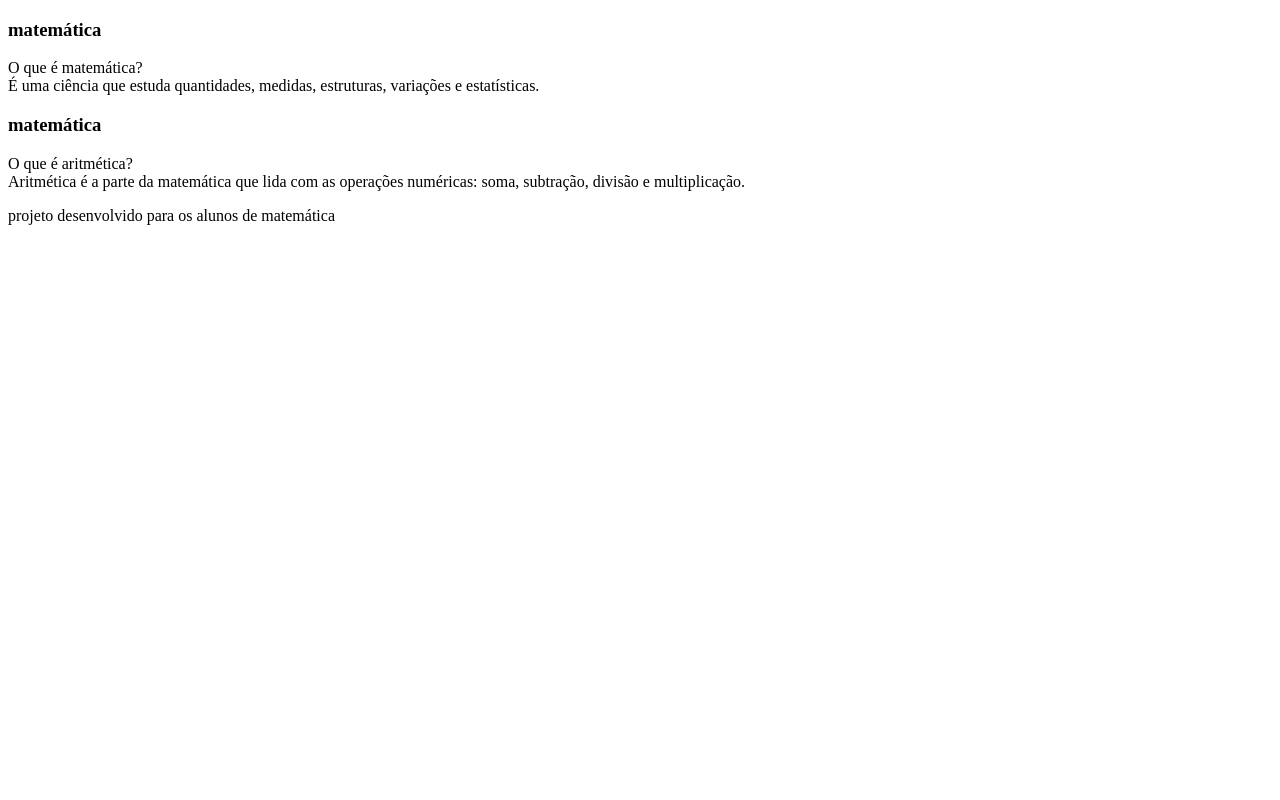
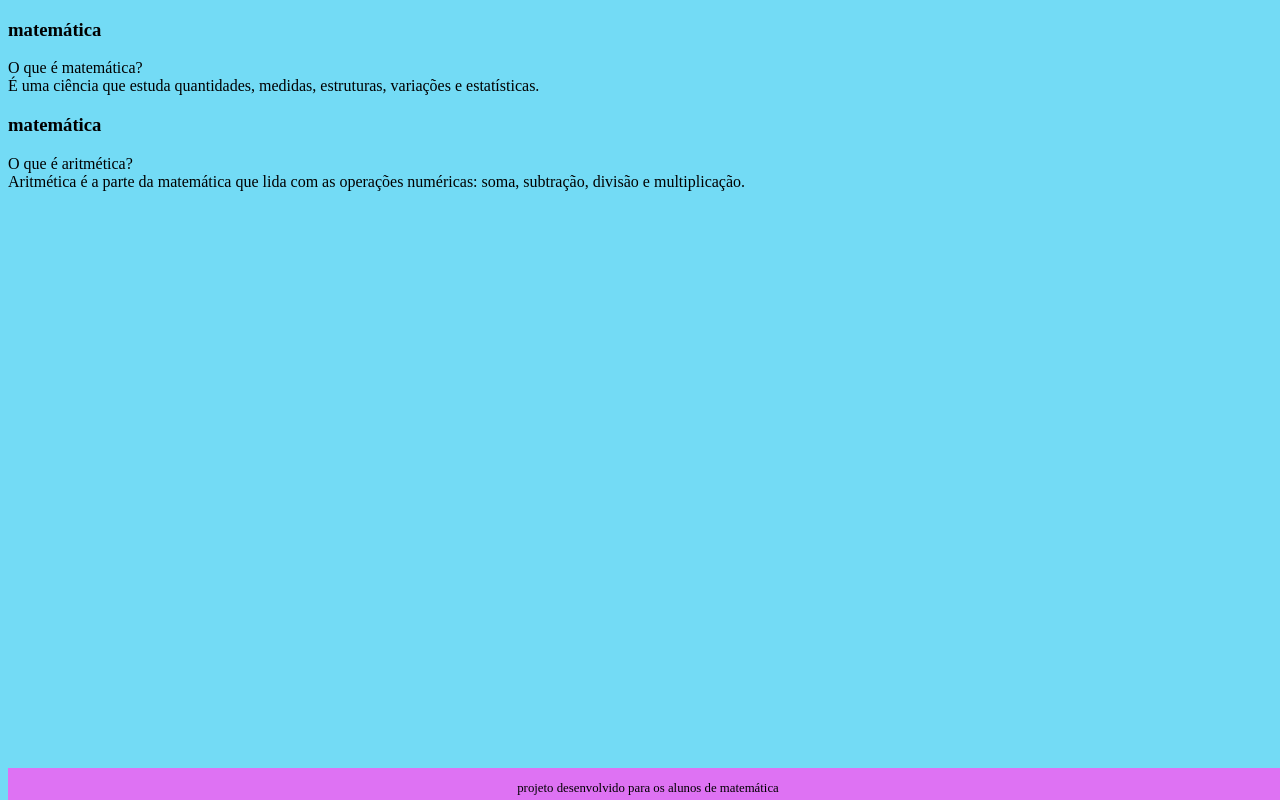
Before and after one commit to annywagner/projetofinal-, a plain HTML site: page index.html in a window 1280 px wide. Drawn offline with Linux system fonts and the light colour scheme.

Commit message:
Add files via upload

```diff
--- /dev/null
+++ b/assets/style.css
@@ -0,0 +1,17 @@
+body {
+    background-color: rgb(115, 219, 245);
+    font-family: bai jamjuree;
+}
+footer {
+    background-color: rgb(222, 114, 243);
+    color: black;
+    position: fixed;
+    bottom: 0;
+    width: 100%;
+    height: 2rem;
+}
+footer p {
+    text-align: center;
+    font-size: 0.8rem;
+    margin-top: 0.8rem;
+}
--- a/index.html
+++ b/index.html
@@ -4,6 +4,7 @@
     <meta charset="UTF-8">
     <meta http-equiv="X-UA-Compatible" content="IE=edge">
     <meta name="viewport" content="width=device-width, initial-scale=1.0">
+    <link rel="stylesheet" href="assets/style.css">
     <title>matemática</title>
 </head>
 <body>
```
